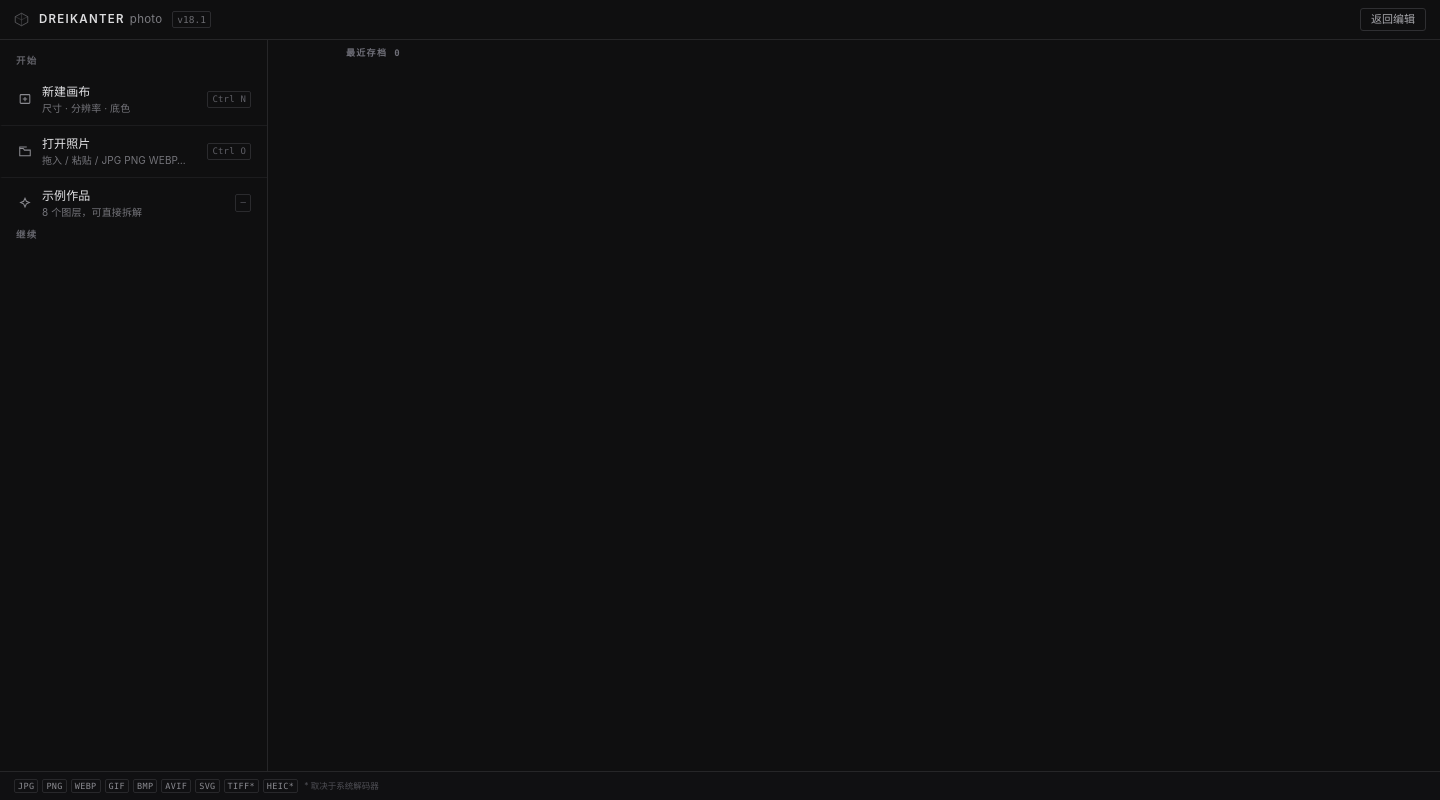
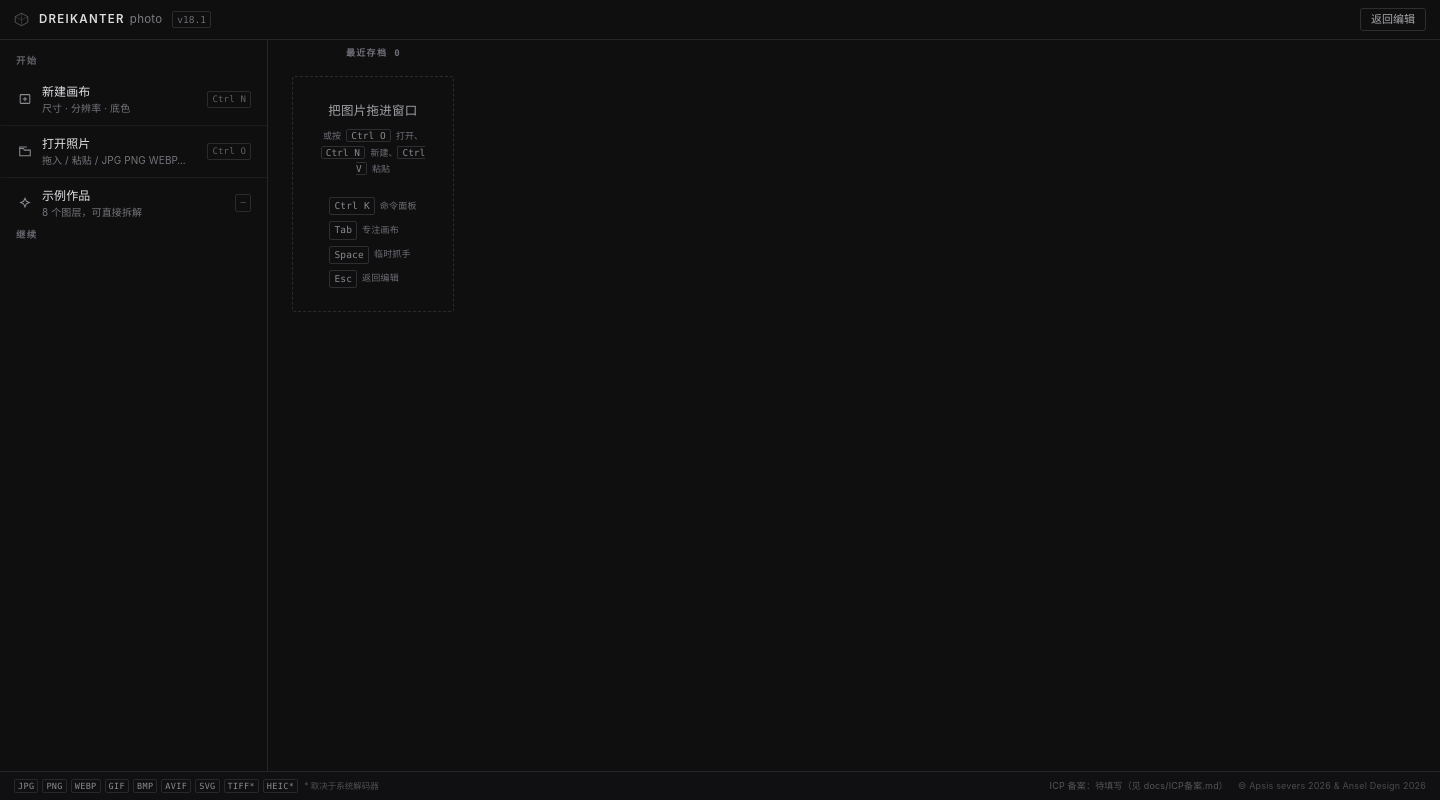
Before and after one commit to Ansel-official/dreikanter-photo, an Electron app: page index.html in a window 1440 px wide. Drawn offline with Linux system fonts and the light colour scheme.

Commit message:
fix(welcome): 空状态撑满右栏、快捷键单列；起始页始终渲染最近存档

```diff
--- a/css/welcome.css
+++ b/css/welcome.css
@@ -92,7 +92,7 @@
 
 /* 右：最近存档 */
 .wel-recent{flex:1 1 auto;padding:14px 0 0;overflow-y:auto}
-.wel-recent-list{padding:0 16px 12px;display:flex;flex-direction:column;gap:1px}
+.wel-recent-list{padding:0 16px 12px;display:block}
 .wel-recent{
   appearance:none;border:0;background:transparent;text-align:left;cursor:pointer;
   display:flex;align-items:center;gap:10px;padding:7px 8px;border-radius:3px;
@@ -111,7 +111,8 @@
 
 /* 空状态：整块区域当拖放提示 */
 .wel-empty{
-  border:1px dashed #2b2b2e;border-radius:3px;min-height:236px;width:100%;box-sizing:border-box;
+  border:1px dashed #2b2b2e;border-radius:3px;min-height:236px;box-sizing:border-box;
+  max-width:100%;overflow:hidden;
   display:flex;flex-direction:column;align-items:center;justify-content:center;gap:6px;
   color:#6b6b72;font-size:11px;line-height:1.7;text-align:center;padding:20px;
 }
@@ -121,8 +122,8 @@
   padding:0 4px;color:#8a8a90;
 }
 .wel-keys{
-  display:grid;grid-template-columns:repeat(auto-fit,minmax(104px,1fr));gap:7px 12px;
-  width:100%;max-width:520px;margin-top:14px;text-align:left;
+  display:grid;grid-template-columns:repeat(2,minmax(0,1fr));gap:7px 14px;
+  width:auto;max-width:420px;margin-top:14px;text-align:left;
   font-size:9.5px;color:#5f5f66;letter-spacing:.02em;
 }
 .wel-keys span{display:inline-flex;align-items:center;gap:5px;white-space:nowrap}
@@ -184,3 +185,8 @@
 }
 .panel-head .ph-title{letter-spacing:.04em}
 .toast{border-radius:4px}
+
+/* v18.1 收尾修正：空状态块撑满右栏，快捷键改单列避免挤压 */
+.wel-recent-list{display:block}
+.wel-empty{width:100%;box-sizing:border-box}
+.wel-keys{grid-template-columns:1fr;max-width:100%;gap:6px}
--- a/js/ui.js
+++ b/js/ui.js
@@ -1670,7 +1670,9 @@ const UI = {
     const hasDoc = !!App.doc.w;
     const hasArc = typeof Archives !== 'undefined' && Archives.list.length > 0;
     const session = Store.get('session', null);
-    if (!hasDoc && !hasArc && !session) { wrap.style.display = 'none'; return; }
+    if (!hasDoc && !hasArc && !session) {
+      wrap.style.display = 'none';
+    } else {
     wrap.style.display = 'flex';
     if (hasDoc) {
       btn.textContent = '继续编辑「' + (App.doc.name || '未命名') + '」';
@@ -1691,6 +1693,7 @@ const UI = {
         toast('已恢复上次画布的尺寸与视图');
       };
       if (hint) hint.textContent = '仅恢复画布尺寸/缩放/位置，像素内容需从存档或原图恢复';
+    }
     }
     const recents = $('#welRecents');
     if (recents) {
```
Also changed, not shown: tests/run.js (+15 -0 lines), final-batch.png, final-compare.png, final-curves.png, final-guides.png, final-light.png, final-local.png, final-mobile.png, final-transform.png, final-welcome.png (added), 1 other file.
